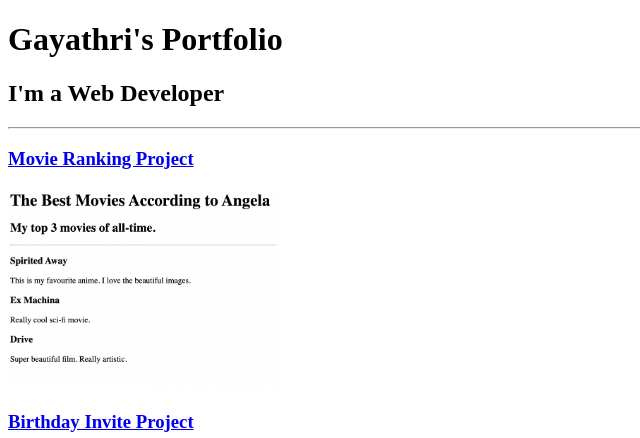
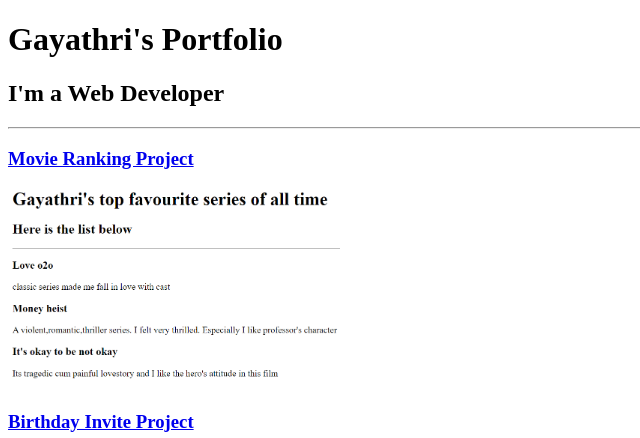
Before and after one commit to Gayathri1608/html-portfolio, a plain HTML site: page index.html in a window 1280 px wide. Shown: the top 438 px of the page, without its empty margins (0-640 px from the left). Drawn offline with Linux system fonts and the light colour scheme.

Commit message:
Add files via upload

```diff
--- a/index.html
+++ b/index.html
@@ -11,7 +11,7 @@
   <h2>I'm a Web Developer</h2>
   <hr />
   <h3><a href="./public/movie-ranking.html">Movie Ranking Project</a></h3>
-  <img src="./assets/images/movie-ranking.png" height="200" alt="movie ranking project preview"/>
+  <img src="./assets/images/movieranking.PNG" height="200" alt="movie ranking project preview"/>
   <h3><a href="./public/birthday-invite.html">Birthday Invite Project</a></h3>
   <img src="./assets/images/birthday-invite.png" height="200" alt="birthday invite project preview"/>
   <hr />
```
Also changed, not shown: assets/images/movieranking.PNG (added).
